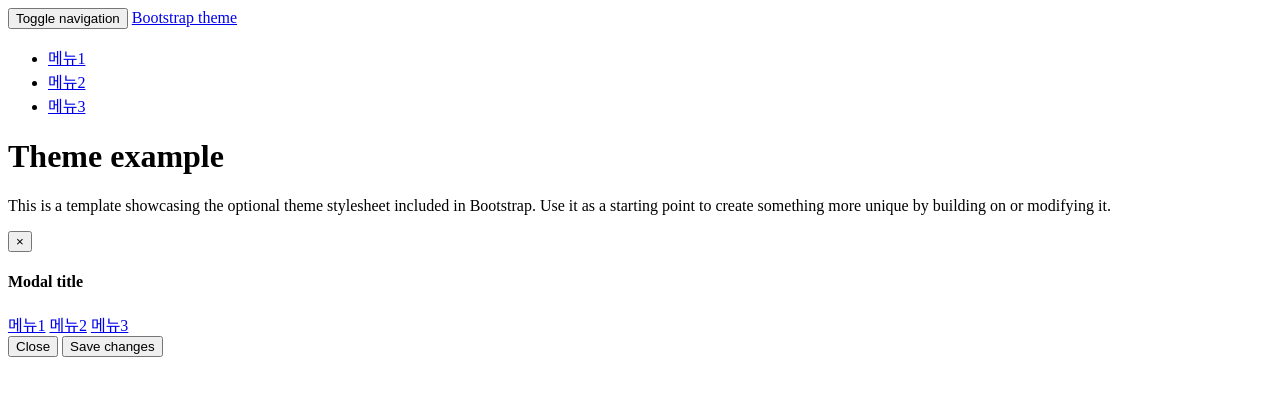
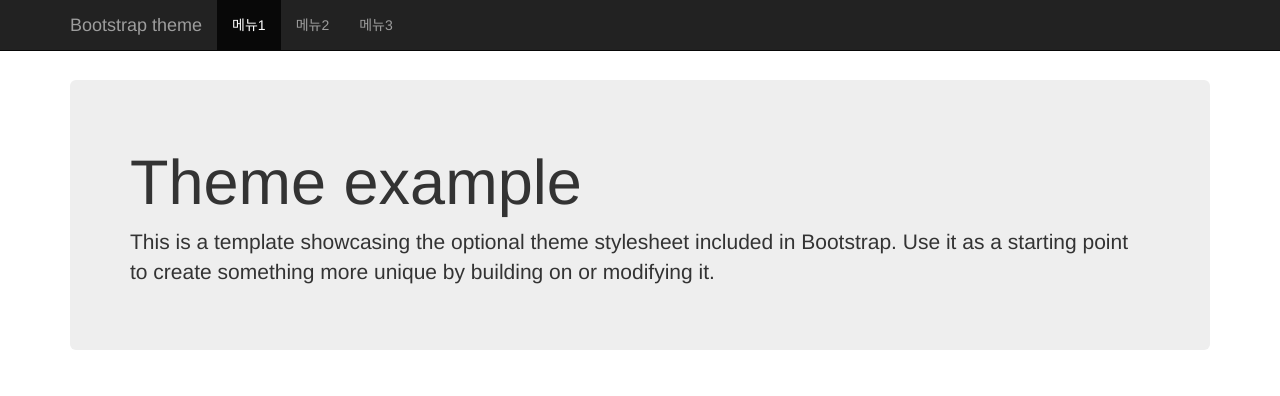
Before and after one commit to IM-OneSix/fw-knockout, a plain HTML site: page html/index.html in a window 1280 px wide. Drawn offline with Linux system fonts and the light colour scheme; the site is published under a folder, as on GitHub Pages, so addresses that start at the root find nothing.

Commit message:
khs: mod pubsh

```diff
--- a/html/index.html
+++ b/html/index.html
@@ -6,11 +6,11 @@
 	<meta http-equiv="X-UA-Compatible" content="IE=edge">
 	<meta name="viewport" content="width=device-width, initial-scale=1">
 
-	<script src="/app/lib/jquery-1.12.4.min.js"></script>
-	<script src="/app/lib/bootstrap-3.3.6/js/bootstrap.min.js"></script>
+	<script src="../app/lib/jquery-1.12.4.min.js"></script>
+	<script src="../app/lib/bootstrap-3.3.6/js/bootstrap.min.js"></script>
 
-	<link href="/app/lib/bootstrap-3.3.6/css/bootstrap.min.css" rel="stylesheet">
-	<link href="/app/common/common.css" rel="stylesheet">
+	<link href="../app/lib/bootstrap-3.3.6/css/bootstrap.min.css" rel="stylesheet">
+	<link href="../app/common/common.css" rel="stylesheet">
 </head>
 
 <body>
```
